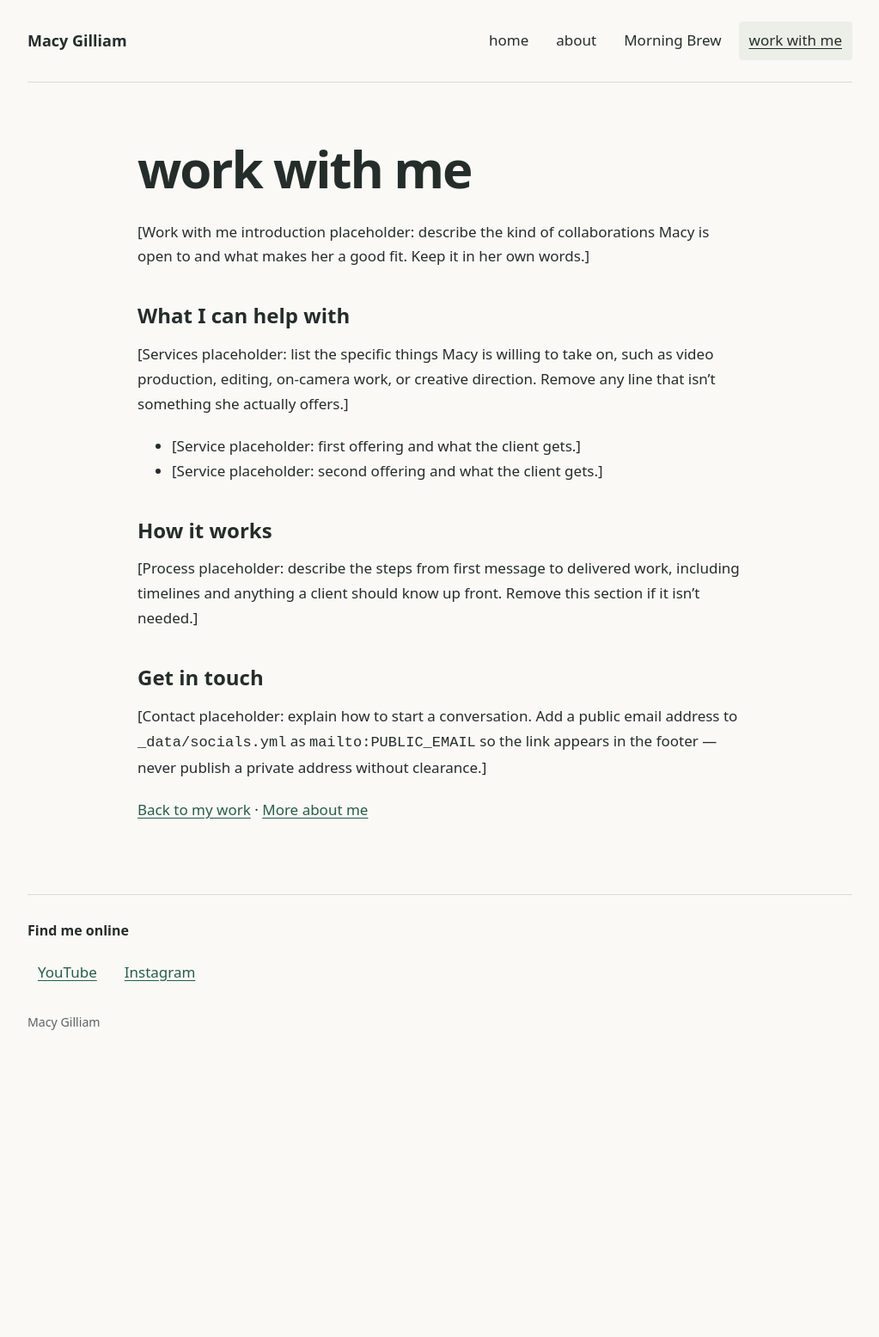
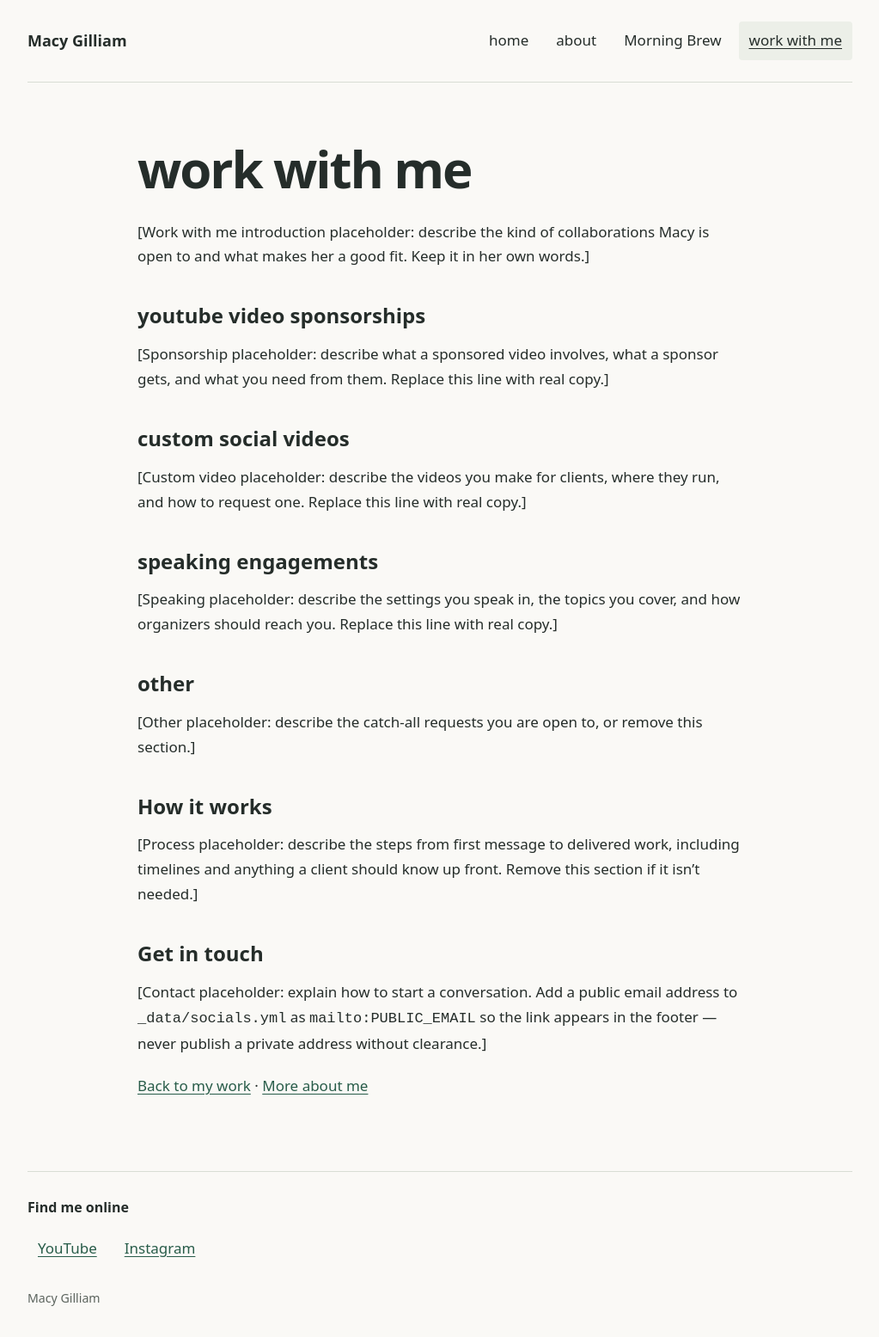
Before and after one commit to macyagilliam/macyagilliam, a Jekyll site: the page built from work-with-me.md, in a window 1280 px wide. Shown: the whole page at 86% size, without its empty margins (128-1151 px from the left). Built offline with Jekyll 4.4.1, drawn with Linux system fonts in a browser that asks for light colours; before the commit the page ends 1234 px from its top, so only the background shows below that.

Commit message:
Replace services placeholder with four service subheadings

```diff
--- a/work-with-me.md
+++ b/work-with-me.md
@@ -5,12 +5,21 @@ permalink: /work-with-me/
 
 [Work with me introduction placeholder: describe the kind of collaborations Macy is open to and what makes her a good fit. Keep it in her own words.]
 
-## What I can help with
+## youtube video sponsorships
 
-[Services placeholder: list the specific things Macy is willing to take on, such as video production, editing, on-camera work, or creative direction. Remove any line that isn’t something she actually offers.]
+[Sponsorship placeholder: describe what a sponsored video involves, what a sponsor gets, and what you need from them. Replace this line with real copy.]
 
-- [Service placeholder: first offering and what the client gets.]
-- [Service placeholder: second offering and what the client gets.]
+## custom social videos
+
+[Custom video placeholder: describe the videos you make for clients, where they run, and how to request one. Replace this line with real copy.]
+
+## speaking engagements
+
+[Speaking placeholder: describe the settings you speak in, the topics you cover, and how organizers should reach you. Replace this line with real copy.]
+
+## other
+
+[Other placeholder: describe the catch-all requests you are open to, or remove this section.]
 
 ## How it works
 
```
